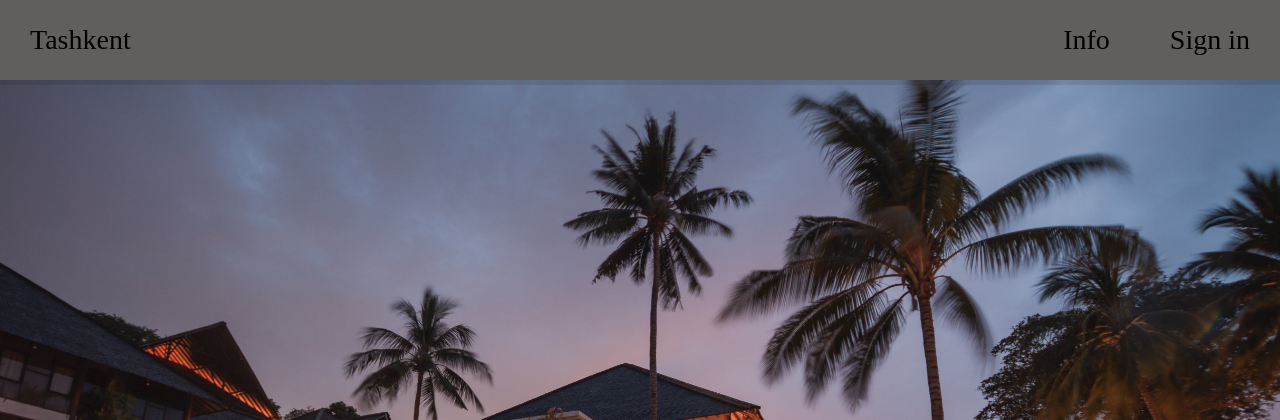
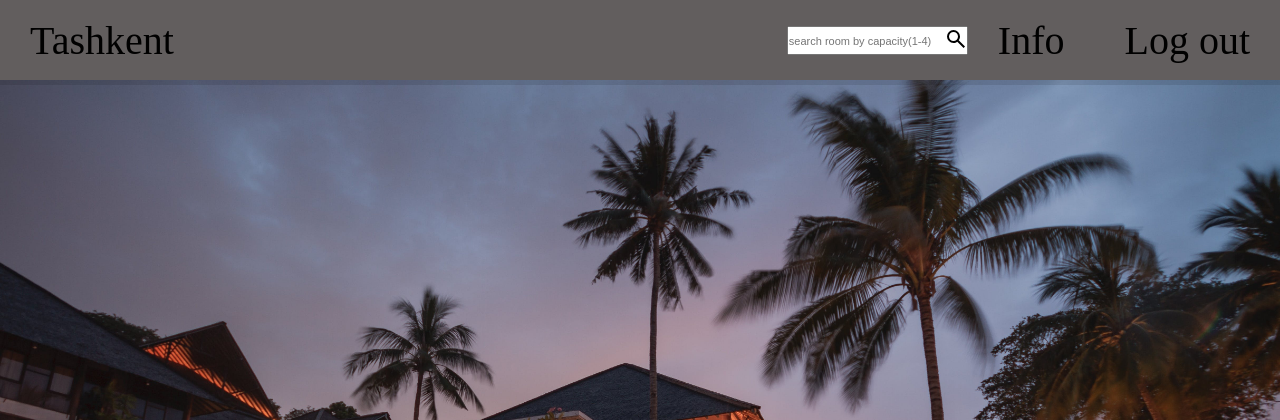
Before and after one commit to OleksandrKasapchuk/hotel_booking, a Django app: page /rooms/ in a window 1280 px wide. Shown: the top 420 px of the page. Run offline with Django 5.2, Linux system fonts and the light colour scheme; data that the repository does not hold is empty.

Commit message:
added starting page

```diff
--- a/booking/urls.py
+++ b/booking/urls.py
@@ -4,6 +4,6 @@ import booking.views as booking_views
 urlpatterns = [
     path("", booking_views.index, name="index"),
     path("rooms/", booking_views.show_rooms, name="rooms"),
-    path("rooms/<int:room_id>", booking_views.get_room, name="room_details"),
+    path("rooms/<int:room_id>", booking_views.get_room, name="room-details"),
     path("search-room/", booking_views.search_room, name="search-room")
 ]
--- a/static/css/style.css
+++ b/static/css/style.css
@@ -8,8 +8,17 @@ a {
 h1 {
     text-align: center;
     display: block;
+    font-size: 2.75rem;
 }
-
+h2 {
+    font-size: 2.25rem;
+}
+h3 {
+    font-size: 1.75rem;
+}
+p, h4 {
+    font-size: 1.25rem;
+}
 body {
     background-image: url("/static/images/hotel_back.jpg");
     background-size: cover;
@@ -18,8 +27,8 @@ body {
 }
 nav {
     box-shadow: -5px 0 0 5px rgb(0,0,0,0.1);
-    font-size: 1.5rem;
-    width: 100vw;
+    font-size: 2.5rem;
+    width: 100%;
     height: 10vh;
 }
 nav ul {
@@ -48,23 +57,33 @@ nav a:hover {
     background-color: gray;
 }
 main {
-    margin: 100px 0 0 10px;
+    margin: 0 0 0 100px;
+    font-size: 1.5rem;
 }
 footer {
     height: 30vh;
     background-color: rgb(98, 94, 94);
     margin-top: 700px;
 }
-h1 {
-    font-size: 2.75rem;
-    text-align: center;
+
+.capacity-form {
+    position: relative;
+    display: flex;
+    height: 100%;
+    flex-direction: column;
+    justify-content: center;
+    align-items: end;
 }
-h2 {
-    font-size: 2.25rem;
+#room-capacity {
+    height: 50%;
 }
-li, h3 {
-    font-size: 1.75rem;
+#room-capacity::placeholder {
+    font-size: 11px;
 }
-p, h4 {
-    font-size: 1.25rem;
+.button-search {
+    position: absolute;
+    /* right: 0;
+    top: 9px; */
+    background: none;
+    border: 0;
 }
--- a/templates/booking/base.html
+++ b/templates/booking/base.html
@@ -9,8 +9,16 @@
 </head>
 <body>
     <nav>
-        {% block nav %}
-        {% endblock %}
+        <ul>
+            <li><a href="{% url 'index' %}">Tashkent</a></li>
+            <li> {% include "booking/search_room.html" %} </li>
+            <li><a href="#">Info</a></li>
+            {% if request.user.is_unauthenticated %}
+                <li><a href="#">Sign in</a></li>
+            {% else %}
+                <li><a href="#">Log out</a></li>
+            {% endif %}
+        </ul>
     </nav>
     <main>
         {% block main %}
--- a/templates/booking/rooms.html
+++ b/templates/booking/rooms.html
@@ -1,20 +1,10 @@
 {% extends "booking/base.html" %}
-
-{% block nav %}
-
-<ul>
-    <li><a href="#">Tashkent</a></li>
-    <li><a href="#">Info</a></li>
-    <li><a href="#">Sign in</a></li>
-</ul>
-
-{% endblock %}
 
 {% block main %}
 
 <ul>
     {% for room in rooms %}
-    <li>{{ room }}</li>
+    <h3><li><a href="{% url 'room-details' room.id %}">{{ room }}</a></li></h3>
     {% endfor %}
 </ul>
 {% endblock %}
--- a/templates/booking/search_room.html
+++ b/templates/booking/search_room.html
@@ -1,12 +1,5 @@
-{% extends "booking/base.html" %}
-
-{% block main %}
-
-    <form method="POST" action="{% url 'search-room' %}">
-    {% csrf_token %}
-        <label for="room-capacity">Capacity: </label>
-        <input type="number" placeholder="1-4" id="room-capacity" name="room-capacity">
-        <button type="submit">Search</button>
-    </form>
-
-{% endblock %}
+<form method="POST" action="{% url 'search-room' %}" class="capacity-form">
+{% csrf_token %}
+    <input type="text" placeholder="search room by capacity(1-4)" id="room-capacity" name="room-capacity">
+    <button type="submit" class="button-search"><svg xmlns="http://www.w3.org/2000/svg" height="24" viewBox="0 -960 960 960" width="24"><path d="M784-120 532-372q-30 24-69 38t-83 14q-109 0-184.5-75.5T120-580q0-109 75.5-184.5T380-840q109 0 184.5 75.5T640-580q0 44-14 83t-38 69l252 252-56 56ZM380-400q75 0 127.5-52.5T560-580q0-75-52.5-127.5T380-760q-75 0-127.5 52.5T200-580q0 75 52.5 127.5T380-400Z"/></svg></button>
+</form>
```
